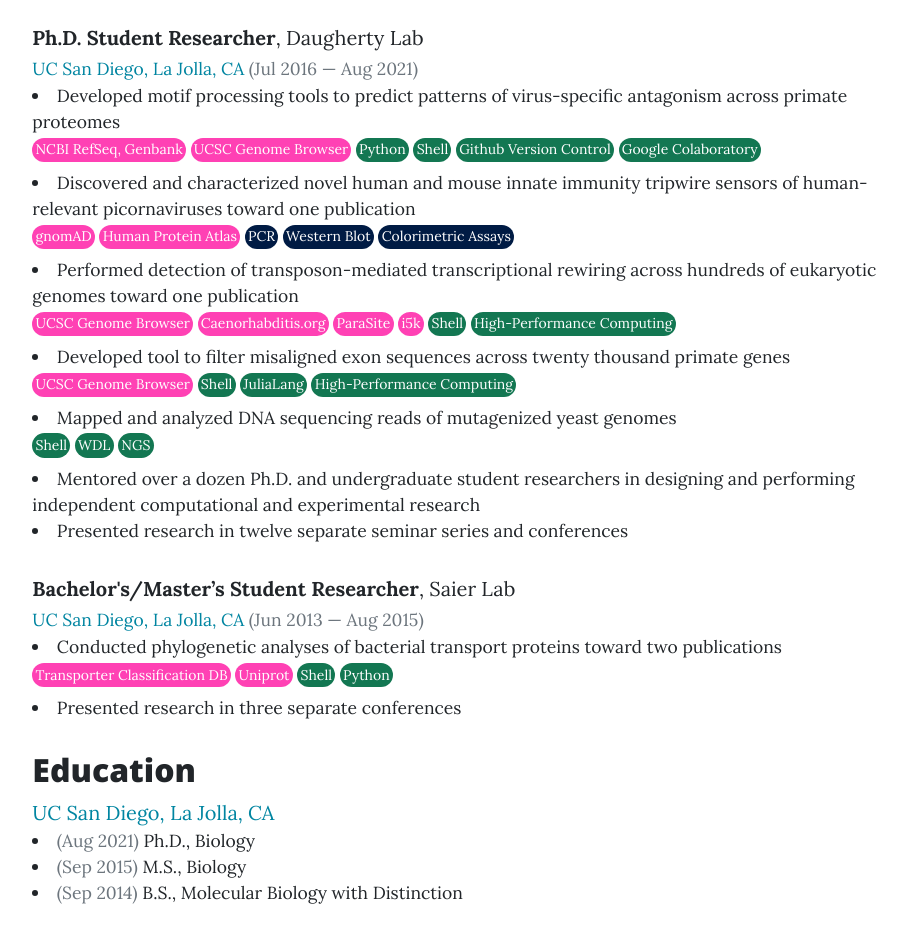
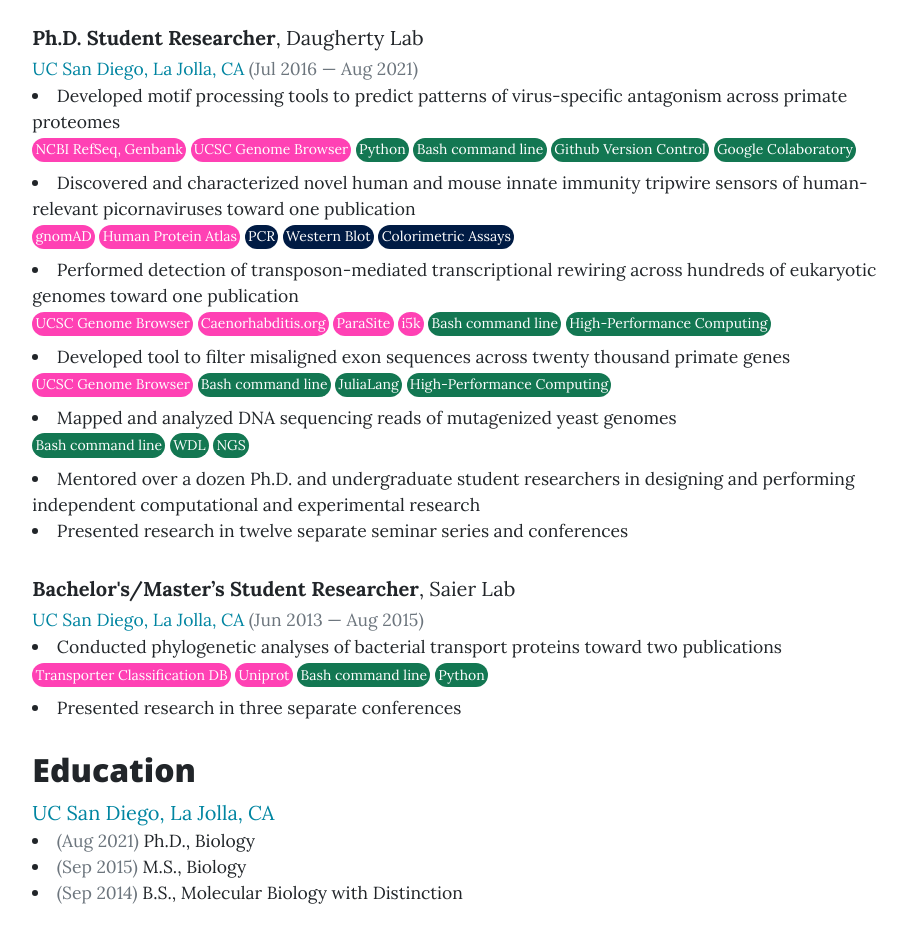
Before and after one commit to bvtsu/bvtsu.github.io, a plain HTML site: page about.html in a window 1280 px wide. Shown: the part 1720-2654 px from the top of the page, without its empty margins (185-1091 px from the left). Drawn offline with nearby package versions, Linux system fonts and the light colour scheme.

Commit message:
Converted shell to Bash command line

```diff
--- a/about.html
+++ b/about.html
@@ -162,7 +162,7 @@
                             <span class="f6 br-pill ph3 pv2 mb2 dib white bg-hot-pink">NCBI RefSeq, Genbank</span>
                             <span class="f6 br-pill ph3 pv2 mb2 dib white bg-hot-pink">UCSC Genome Browser</span>
                             <span class="f6 br-pill ph3 pv2 mb2 dib white bg-dark-green">Python</span>
-                            <span class="f6 br-pill ph3 pv2 mb2 dib white bg-dark-green">Shell</span>
+                            <span class="f6 br-pill ph3 pv2 mb2 dib white bg-dark-green">Bash command line</span>
                             <span class="f6 br-pill ph3 pv2 mb2 dib white bg-dark-green">Github Version Control</span>
                             <span class="f6 br-pill ph3 pv2 mb2 dib white bg-dark-green">Google Colaboratory</span>
                         </li>
@@ -182,21 +182,21 @@
                             <span class="f6 br-pill ph3 pv2 mb2 dib white bg-hot-pink">Caenorhabditis.org</span>
                             <span class="f6 br-pill ph3 pv2 mb2 dib white bg-hot-pink">ParaSite</span>
                             <span class="f6 br-pill ph3 pv2 mb2 dib white bg-hot-pink">i5k</span>
-                            <span class="f6 br-pill ph3 pv2 mb2 dib white bg-dark-green">Shell</span>
+                            <span class="f6 br-pill ph3 pv2 mb2 dib white bg-dark-green">Bash command line</span>
                             <span class="f6 br-pill ph3 pv2 mb2 dib white bg-dark-green">High-Performance Computing</span>
                         </li>
                         <li>
                             Developed tool to filter misaligned exon sequences across twenty thousand primate genes
                             <br>
                             <span class="f6 br-pill ph3 pv2 mb2 dib white bg-hot-pink">UCSC Genome Browser</span>
-                            <span class="f6 br-pill ph3 pv2 mb2 dib white bg-dark-green">Shell</span>
+                            <span class="f6 br-pill ph3 pv2 mb2 dib white bg-dark-green">Bash command line</span>
                             <span class="f6 br-pill ph3 pv2 mb2 dib white bg-dark-green">JuliaLang</span>
                             <span class="f6 br-pill ph3 pv2 mb2 dib white bg-dark-green">High-Performance Computing</span>
                         </li>
                         <li>
                             Mapped and analyzed DNA sequencing reads of mutagenized yeast genomes
                             <br>
-                            <span class="f6 br-pill ph3 pv2 mb2 dib white bg-dark-green">Shell</span>
+                            <span class="f6 br-pill ph3 pv2 mb2 dib white bg-dark-green">Bash command line</span>
                             <span class="f6 br-pill ph3 pv2 mb2 dib white bg-dark-green">WDL</span>
                             <span class="f6 br-pill ph3 pv2 mb2 dib white bg-dark-green">NGS</span>
                         </li>
@@ -226,7 +226,7 @@
                             <br>
                             <span class="f6 br-pill ph3 pv2 mb2 dib white bg-hot-pink">Transporter Classification DB</span>
                             <span class="f6 br-pill ph3 pv2 mb2 dib white bg-hot-pink">Uniprot</span>
-                            <span class="f6 br-pill ph3 pv2 mb2 dib white bg-dark-green">Shell</span>
+                            <span class="f6 br-pill ph3 pv2 mb2 dib white bg-dark-green">Bash command line</span>
                             <span class="f6 br-pill ph3 pv2 mb2 dib white bg-dark-green">Python</span>
                         </li>
                         <li>
```
